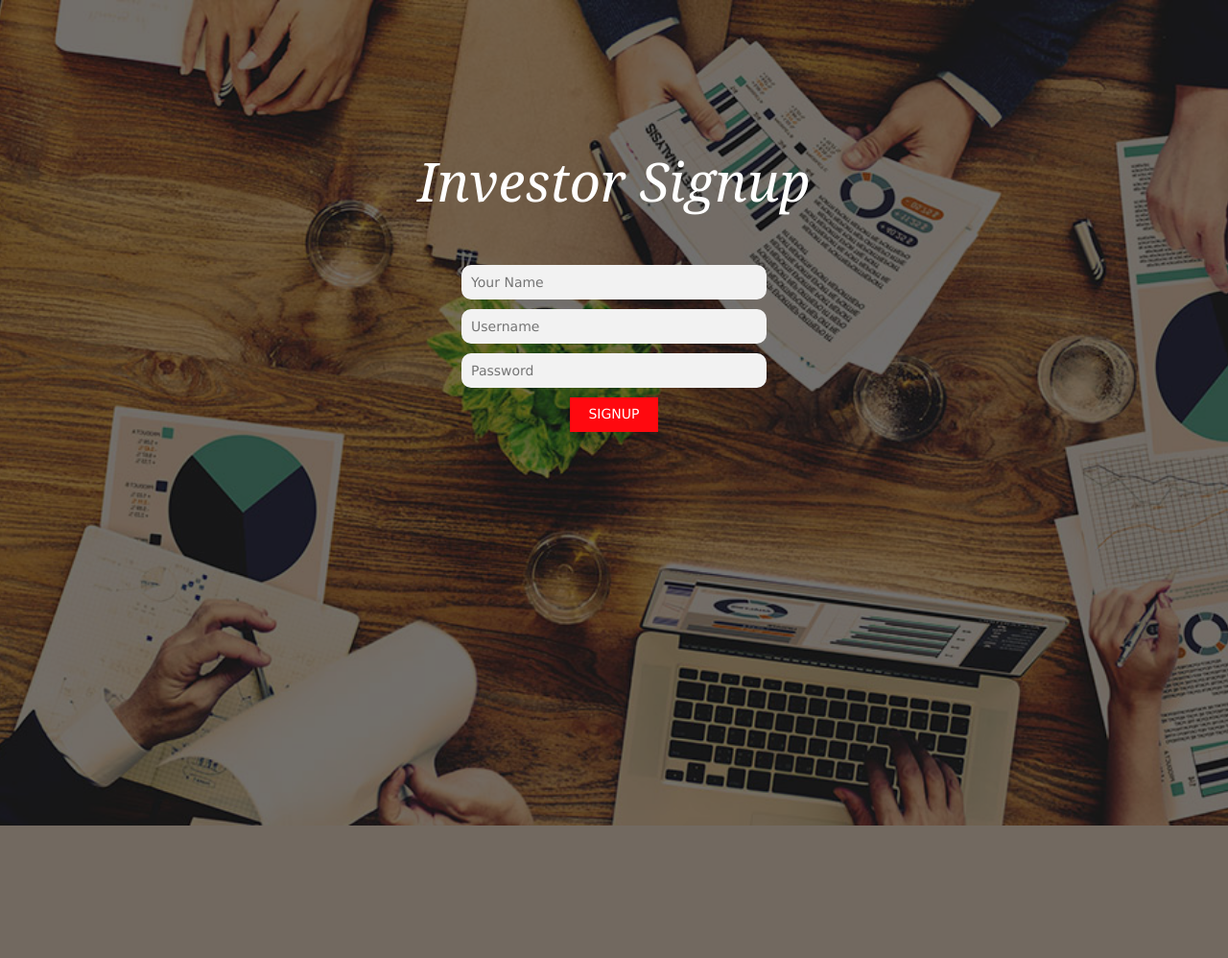
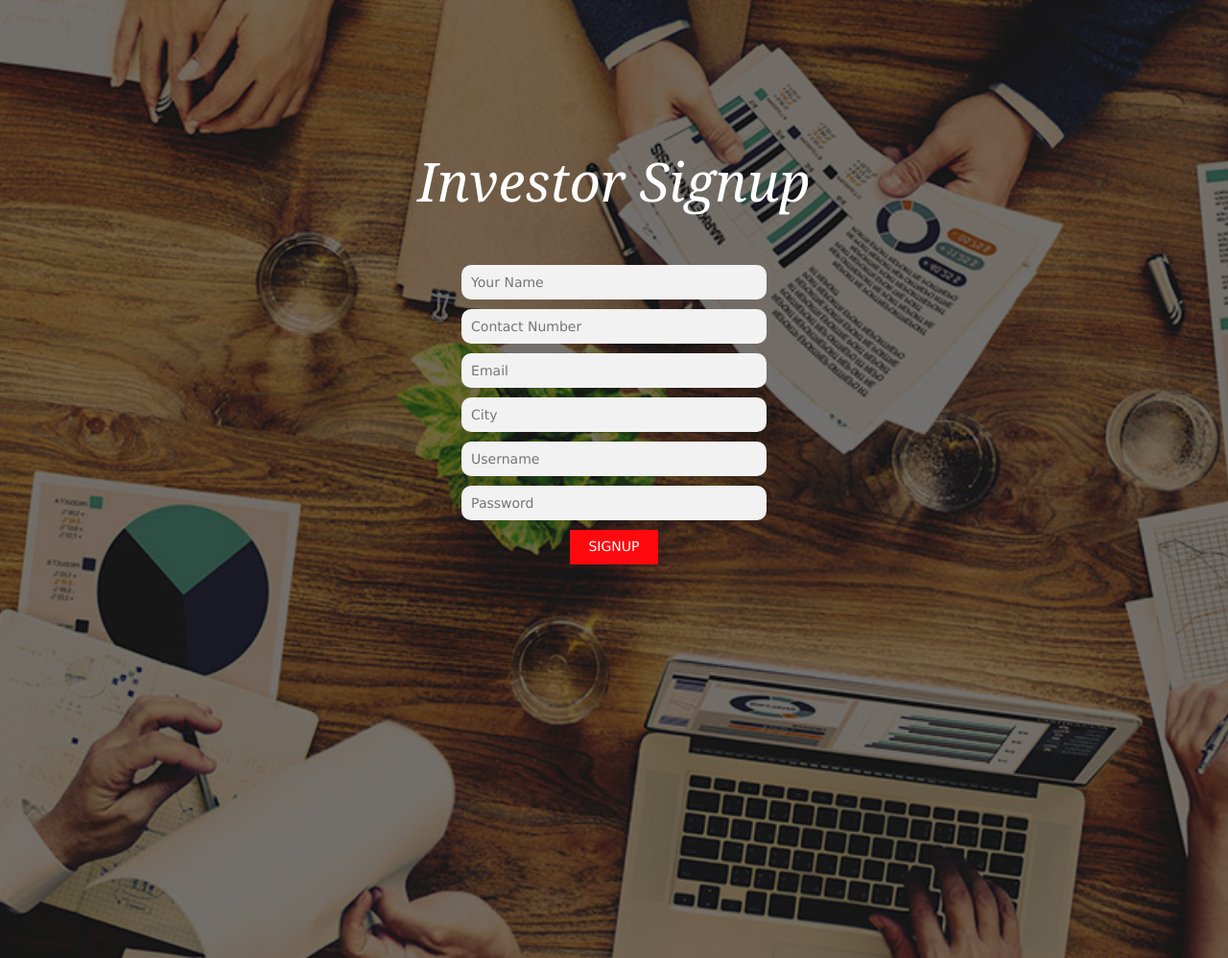
Before and after one commit to sparkskapil/new_hack18, a Django app: page /Investor/ in a window 1280 px wide. Shown: the whole page at 96% size. Before the commit the page ends 860 px from the top, so only its background shows below. Run offline with Django 3.2, Linux system fonts and the light colour scheme.

Commit message:
Fixed Investor Signup Model

```diff
--- a/Hackathon18/settings.py
+++ b/Hackathon18/settings.py
@@ -25,7 +25,7 @@ SECRET_KEY = '^j%wd0y7dfx2w96iv2@7te*a+1h@n#n!@(p70vl9+)1@f15v2#'
 # SECURITY WARNING: don't run with debug turned on in production!
 DEBUG = True
 
-ALLOWED_HOSTS = ["10.42.0.237"]
+ALLOWED_HOSTS = ["10.42.0.237","localhost","127.0.0.1"]
 
 
 # Application definition
--- a/Homepage/models.py
+++ b/Homepage/models.py
@@ -7,4 +7,7 @@ from django.db import models
 class Investor(models.Model):
     Name = models.CharField(max_length=100)
     Email = models.CharField(max_length=100)
+    Username = models.CharField(max_length=100,default="")
+    Contact = models.CharField(max_length=15,default="123456")
+    City = models.CharField(max_length=20,default="Pune")
     Password = models.CharField(max_length=100)
--- a/Homepage/templates/Homepage/Investor.html
+++ b/Homepage/templates/Homepage/Investor.html
@@ -49,9 +49,12 @@
       <footer>
        <center><form method = "POST">
           {% csrf_token %}
-          <input class="myfields" type="text" name="Name" placeholder="Your Name">
-          <input class="myfields" type="text" name="Username" placeholder="Username">
-          <input class="myfields" type="password" name="Password" placeholder="Password">
+          <input class="myfields" type="text" name="Name" placeholder="Your Name" required>
+          <input class="myfields" type="text" name="Contact" maxlength="13" minlength="10" placeholder="Contact Number" required>
+          <input class="myfields" type="email" name="Email" placeholder="Email" required>
+          <input class="myfields" type="text" name="City" placeholder="City" required>
+          <input class="myfields" type="text" name="Username" placeholder="Username" required>
+          <input class="myfields" type="password" name="Password" placeholder="Password" required>
           <input type="submit" value="Signup" class="btn">
        </form>
        <div class="container">
--- a/Homepage/views.py
+++ b/Homepage/views.py
@@ -14,7 +14,7 @@ def investor(request):
 
         if(Investor.objects.filter(Email=request.POST.get('Username'))):
                 context={
-                        'existmsg':'User already exists'
+                        'existmsg':'<b><i>User already exists</b></i>'
                 }
                 return render(request,'Homepage/investor_present.html',context)
 
```
Also changed, not shown: Homepage/migrations/0002_auto_20180321_1545.py (added), 4 other files.
